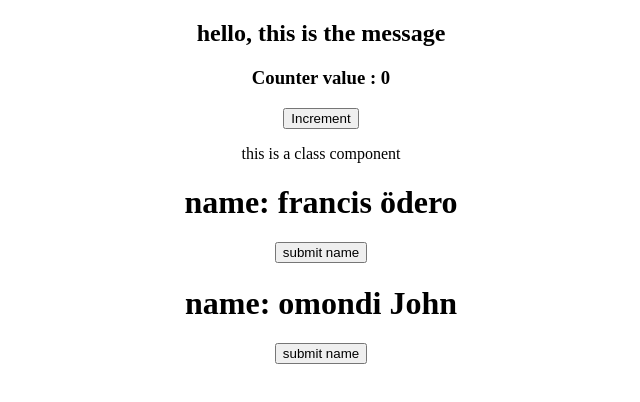
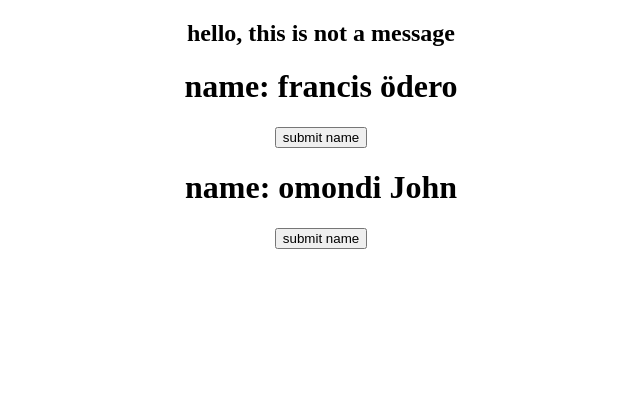
Before and after one commit to Francisomondi/react-dojo-app, a React (Create React App) app: page / in a window 1280 px wide. Shown: the top 402 px of the page, without its empty margins (319-959 px from the left). Built offline with nearby package versions, Linux system fonts and the light colour scheme.

Commit message:
conditional rendering

```diff
--- a/src/App.js
+++ b/src/App.js
@@ -1,6 +1,6 @@
 import "./App.css";
 import Hello from "./components/Hello";
-import Message from "./components/Message";
+//import Message from "./components/Message";
 import Profile from "./components/Profile";
 
 function App() {
@@ -8,7 +8,6 @@ function App() {
     <div className="App">
       <div className="content">
         <Hello />
-        <Message />
         <Profile name="francis" lastname="ödero" />
         <Profile name="omondi" lastname="John" />
       </div>
--- a/src/components/Hello.js
+++ b/src/components/Hello.js
@@ -3,17 +3,30 @@ import { useState } from "react";
 
 const Hello = () => {
   const [counter, setCounter] = useState(0);
-  const displayMessage = () => {
-    return "this is the message";
-  };
+  const [display, setDisplay] = useState(false);
+
   const increment = () => {
     setCounter(counter + 1);
   };
 
+  if (display) {
+    return (
+      <div>
+        <h2>hello, this is a message</h2>
+      </div>
+    );
+  } else {
+    return (
+      <div>
+        <h2>hello, this is not a message</h2>
+      </div>
+    );
+  }
+
   return (
     <div>
       <div>
-        <h2>hello, {displayMessage()}</h2>
+        <h2>hello, this is not a message</h2>
       </div>
       <div>
         <h3>Counter value : {counter}</h3>
```
